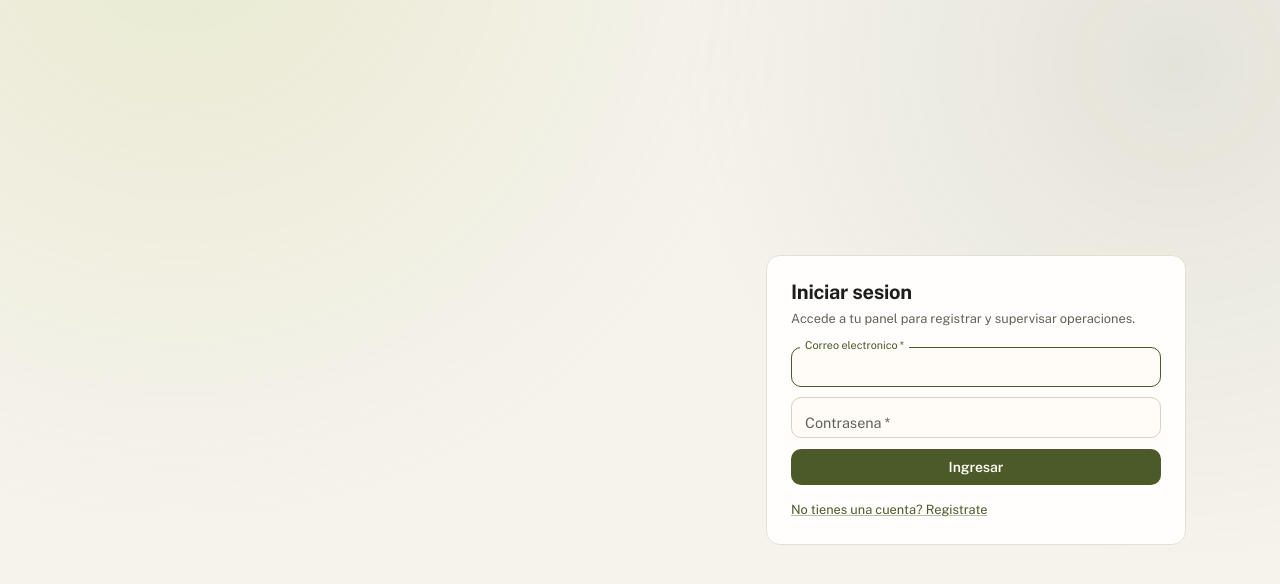
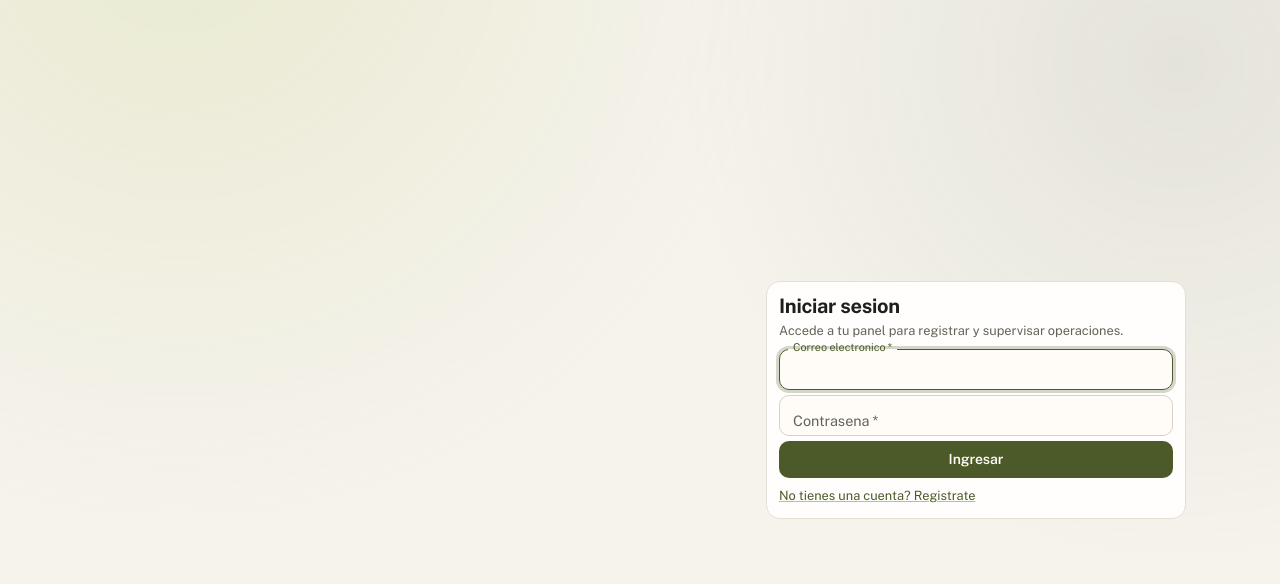
Before and after one commit to joseangelgonz/AviculturaPWA, a React (Vite) app: page /login in a window 1280 px wide. Shown: the top 584 px of the page. Built offline with nearby package versions, Linux system fonts and the light colour scheme.

Commit message:
docs(ui): harden design system tokens and usage rules

```diff
--- a/src/theme.ts
+++ b/src/theme.ts
@@ -1,41 +1,106 @@
 import { createTheme, alpha } from '@mui/material/styles';
 
+const BRAND = {
+  primary: '#4B5A28',
+  primaryLight: '#778A47',
+  primaryDark: '#36401D',
+  secondary: '#A8BB43',
+  bgDefault: '#F6F3ED',
+  bgPaper: '#FFFEFC',
+  textPrimary: '#1D1F1A',
+  textSecondary: '#616359',
+  textDisabled: '#9A9B91',
+  divider: '#E5DFD3',
+};
+
+const ACTION = {
+  hover: alpha(BRAND.primary, 0.08),
+  selected: alpha(BRAND.primary, 0.14),
+  pressed: alpha(BRAND.primary, 0.18),
+  focusRing: alpha(BRAND.primary, 0.24),
+  disabledBg: '#ECE5D8',
+};
+
+const SEMANTIC = {
+  success: {
+    main: '#2F7A49',
+    dark: '#24603A',
+    surface: alpha('#2F7A49', 0.12),
+    border: alpha('#2F7A49', 0.24),
+  },
+  warning: {
+    main: '#A87821',
+    dark: '#845D18',
+    surface: alpha('#A87821', 0.14),
+    border: alpha('#A87821', 0.26),
+  },
+  error: {
+    main: '#BA4E43',
+    dark: '#973B32',
+    surface: alpha('#BA4E43', 0.12),
+    border: alpha('#BA4E43', 0.26),
+  },
+  info: {
+    main: '#356B8F',
+    dark: '#285270',
+    surface: alpha('#356B8F', 0.12),
+    border: alpha('#356B8F', 0.24),
+  },
+};
+
 const theme = createTheme({
+  spacing: 4,
   palette: {
     mode: 'light',
     background: {
-      default: '#F6F3ED',
-      paper: '#FFFEFC',
+      default: BRAND.bgDefault,
+      paper: BRAND.bgPaper,
     },
     primary: {
-      main: '#4B5A28',
-      light: '#778A47',
-      dark: '#36401D',
+      main: BRAND.primary,
+      light: BRAND.primaryLight,
+      dark: BRAND.primaryDark,
       contrastText: '#FDFBF6',
     },
     secondary: {
-      main: '#A8BB43',
+      main: BRAND.secondary,
       light: '#CDD98F',
       dark: '#7A8A2C',
     },
     success: {
-      main: '#2F7A49',
+      main: SEMANTIC.success.main,
+      dark: SEMANTIC.success.dark,
     },
     error: {
-      main: '#BA4E43',
+      main: SEMANTIC.error.main,
+      dark: SEMANTIC.error.dark,
     },
     warning: {
-      main: '#A87821',
+      main: SEMANTIC.warning.main,
+      dark: SEMANTIC.warning.dark,
     },
     info: {
-      main: '#356B8F',
+      main: SEMANTIC.info.main,
+      dark: SEMANTIC.info.dark,
     },
     text: {
-      primary: '#1D1F1A',
-      secondary: '#616359',
-      disabled: '#9A9B91',
+      primary: BRAND.textPrimary,
+      secondary: BRAND.textSecondary,
+      disabled: BRAND.textDisabled,
     },
-    divider: '#E5DFD3',
+    divider: BRAND.divider,
+    action: {
+      active: '#4A4B43',
+      hover: ACTION.hover,
+      selected: ACTION.selected,
+      disabled: BRAND.textDisabled,
+      disabledBackground: ACTION.disabledBg,
+      focus: ACTION.focusRing,
+      hoverOpacity: 0.08,
+      selectedOpacity: 0.14,
+      disabledOpacity: 0.38,
+      activatedOpacity: 0.18,
+    },
   },
   shape: {
     borderRadius: 14,
@@ -90,6 +155,24 @@ const theme = createTheme({
       styleOverrides: {
         ':root': {
           colorScheme: 'light',
+          '--ds-space-1': '4px',
+          '--ds-space-2': '8px',
+          '--ds-space-3': '12px',
+          '--ds-space-4': '16px',
+          '--ds-space-5': '24px',
+          '--ds-space-6': '32px',
+          '--ds-radius-sm': '8px',
+          '--ds-radius-md': '10px',
+          '--ds-radius-lg': '14px',
+          '--ds-action-hover': ACTION.hover,
+          '--ds-action-selected': ACTION.selected,
+          '--ds-action-pressed': ACTION.pressed,
+          '--ds-action-focus-ring': ACTION.focusRing,
+          '--ds-action-disabled-bg': ACTION.disabledBg,
+          '--ds-success-surface': SEMANTIC.success.surface,
+          '--ds-warning-surface': SEMANTIC.warning.surface,
+          '--ds-error-surface': SEMANTIC.error.surface,
+          '--ds-info-surface': SEMANTIC.info.surface,
         },
         '*': {
           boxSizing: 'border-box',
@@ -97,14 +180,14 @@ const theme = createTheme({
         body: {
           margin: 0,
           minHeight: '100vh',
-          backgroundColor: '#F6F3ED',
+          backgroundColor: BRAND.bgDefault,
           backgroundImage: `
             radial-gradient(circle at 14% -10%, rgba(168, 187, 67, 0.16), transparent 44%),
             radial-gradient(circle at 92% 8%, rgba(75, 90, 40, 0.1), transparent 36%)
           `,
         },
         '::selection': {
-          backgroundColor: alpha('#4B5A28', 0.22),
+          backgroundColor: alpha(BRAND.primary, 0.22),
         },
       },
     },
@@ -113,7 +196,7 @@ const theme = createTheme({
       styleOverrides: {
         root: {
           backgroundImage: 'none',
-          border: '1px solid #E5DFD3',
+          border: `1px solid ${BRAND.divider}`,
           transition: 'border-color 180ms ease, box-shadow 180ms ease',
         },
       },
@@ -123,7 +206,7 @@ const theme = createTheme({
       styleOverrides: {
         root: {
           backgroundImage: 'none',
-          border: '1px solid #E5DFD3',
+          border: `1px solid ${BRAND.divider}`,
           boxShadow: '0 1px 0 rgba(29, 31, 26, 0.03), 0 12px 24px rgba(29, 31, 26, 0.03)',
           transition: 'transform 180ms ease, box-shadow 180ms ease, border-color 180ms ease',
         },
@@ -151,8 +234,8 @@ const theme = createTheme({
       defaultProps: { elevation: 0, color: 'transparent' },
       styleOverrides: {
         root: {
-          color: '#1D1F1A',
-          backgroundColor: alpha('#F6F3ED', 0.86),
+          color: BRAND.textPrimary,
+          backgroundColor: alpha(BRAND.bgDefault, 0.86),
           backdropFilter: 'blur(10px)',
           borderBottom: '1px solid #E0DACA',
         },
@@ -172,27 +255,51 @@ const theme = createTheme({
           borderRadius: 10,
           paddingInline: 14,
           transition: 'background-color 160ms ease, border-color 160ms ease, color 160ms ease, transform 160ms ease',
+          '&.Mui-focusVisible': {
+            boxShadow: `0 0 0 3px ${ACTION.focusRing}`,
+          },
         },
         sizeSmall: {
           minHeight: 32,
         },
         containedPrimary: {
-          backgroundColor: '#4B5A28',
+          backgroundColor: BRAND.primary,
           '&:hover': {
             backgroundColor: '#3D4A22',
+          },
+        },
+        containedError: {
+          backgroundColor: SEMANTIC.error.main,
+          color: '#FFF8F7',
+          '&:hover': {
+            backgroundColor: SEMANTIC.error.dark,
           },
         },
         outlined: {
           borderColor: '#D4CCBE',
           '&:hover': {
             borderColor: '#BFB6A3',
-            backgroundColor: alpha('#4B5A28', 0.06),
+            backgroundColor: alpha(BRAND.primary, 0.06),
             transform: 'translateY(-1px)',
+          },
+        },
+        outlinedError: {
+          borderColor: SEMANTIC.error.border,
+          color: SEMANTIC.error.main,
+          '&:hover': {
+            borderColor: SEMANTIC.error.main,
+            backgroundColor: SEMANTIC.error.surface,
           },
         },
         text: {
           '&:hover': {
-            backgroundColor: alpha('#4B5A28', 0.08),
+            backgroundColor: ACTION.hover,
+          },
+        },
+        textError: {
+          color: SEMANTIC.error.main,
+          '&:hover': {
+            backgroundColor: SEMANTIC.error.surface,
           },
         },
       },
@@ -200,9 +307,12 @@ const theme = createTheme({
     MuiIconButton: {
       styleOverrides: {
         root: {
-          color: '#616359',
+          color: BRAND.textSecondary,
           '&:hover': {
-            backgroundColor: alpha('#4B5A28', 0.08),
+            backgroundColor: ACTION.hover,
+          },
+          '&.Mui-focusVisible': {
+            boxShadow: `0 0 0 3px ${ACTION.focusRing}`,
           },
         },
       },
@@ -221,11 +331,17 @@ const theme = createTheme({
           margin: '3px 8px',
           minHeight: 40,
           transition: 'background-color 150ms ease',
+          '&:hover': {
+            backgroundColor: ACTION.hover,
+          },
           '&.Mui-selected': {
-            backgroundColor: alpha('#4B5A28', 0.14),
+            backgroundColor: ACTION.selected,
             '&:hover': {
-              backgroundColor: alpha('#4B5A28', 0.18),
+              backgroundColor: ACTION.pressed,
             },
+          },
+          '&.Mui-focusVisible': {
+            boxShadow: `0 0 0 3px ${ACTION.focusRing}`,
           },
         },
       },
@@ -246,8 +362,11 @@ const theme = createTheme({
             borderColor: '#BFB6A3',
           },
           '&.Mui-focused .MuiOutlinedInput-notchedOutline': {
-            borderColor: '#4B5A28',
+            borderColor: BRAND.primary,
             borderWidth: 1.5,
+          },
+          '&.Mui-focused': {
+            boxShadow: `0 0 0 3px ${ACTION.focusRing}`,
           },
         },
         input: {
@@ -262,7 +381,7 @@ const theme = createTheme({
     MuiInputLabel: {
       styleOverrides: {
         root: {
-          color: '#616359',
+          color: BRAND.textSecondary,
         },
       },
     },
@@ -280,12 +399,28 @@ const theme = createTheme({
         root: {
           borderRadius: 10,
         },
+        outlinedSuccess: {
+          backgroundColor: SEMANTIC.success.surface,
+          borderColor: SEMANTIC.success.border,
+        },
+        outlinedWarning: {
+          backgroundColor: SEMANTIC.warning.surface,
+          borderColor: SEMANTIC.warning.border,
+        },
+        outlinedError: {
+          backgroundColor: SEMANTIC.error.surface,
+          borderColor: SEMANTIC.error.border,
+        },
+        outlinedInfo: {
+          backgroundColor: SEMANTIC.info.surface,
+          borderColor: SEMANTIC.info.border,
+        },
       },
     },
     MuiDivider: {
       styleOverrides: {
         root: {
-          borderColor: '#E5DFD3',
+          borderColor: BRAND.divider,
         },
       },
     },
```
Also changed, not shown: 1 other file (tests, documents, lock files or other folders).
